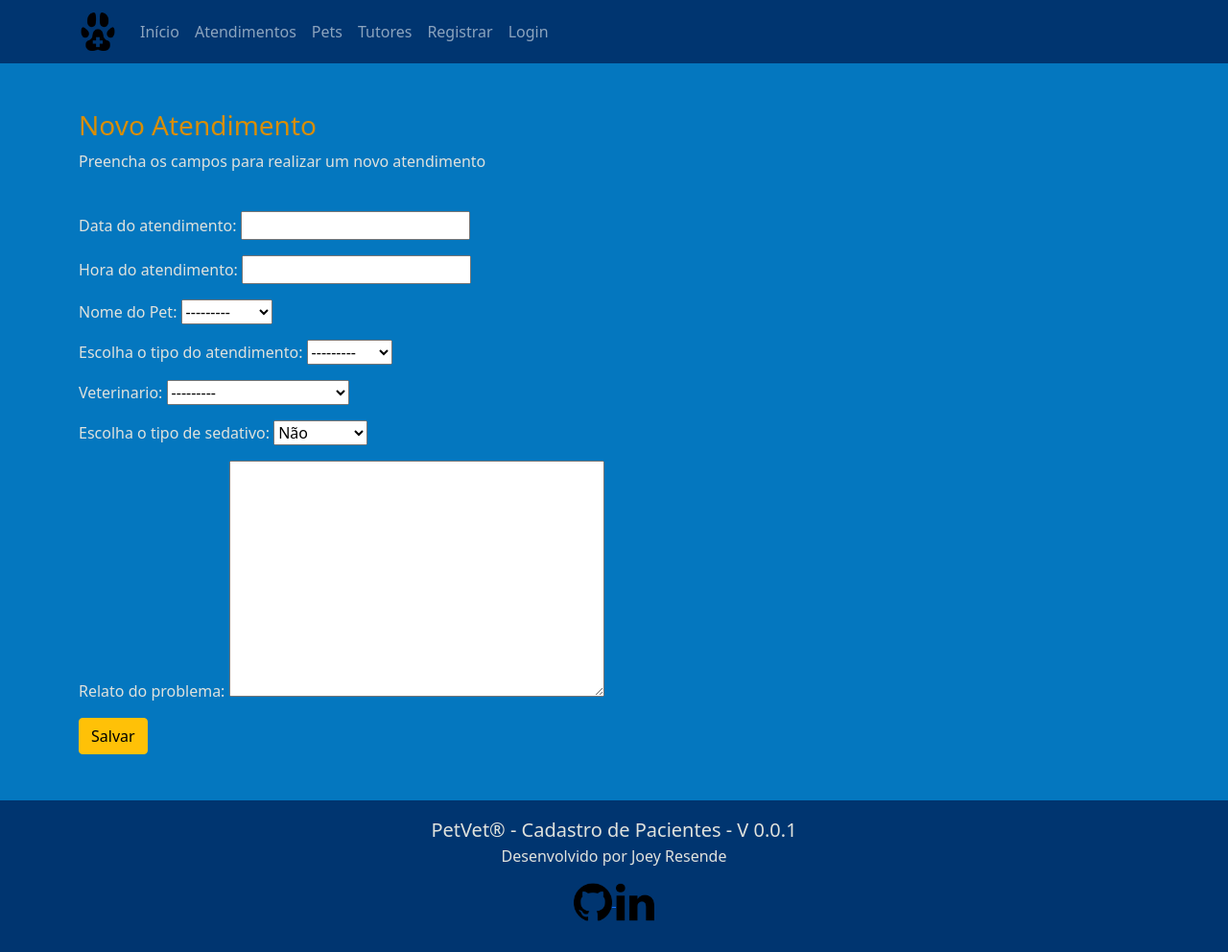
After one commit to Joey-Resende/PetVet, a Django app: page /core/medical_care_new/ in a window 1280 px wide. The commit adds this page. Shown: the whole page at 96% size. Run offline with Django 4.2, Linux system fonts and the light colour scheme; data comes from the database, SQL or seed files in the repository.

Commit message:
Criando o primeiro formulario de atendimento

```diff
--- a/PetVet/core/models.py
+++ b/PetVet/core/models.py
@@ -86,16 +86,18 @@ class MedicalCare(models.Model):
     """Model representing a classe Medical care."""
     id = models.AutoField(primary_key=True)
     date = models.DateField(null=True, blank=True,
-                            help_text='Data do atendimento')
-    time = models.TimeField(help_text='Hora do atendimento')
-    pet_name = models.ForeignKey('Pets', on_delete=models.SET_NULL, null=True)
+                            verbose_name='Data do atendimento')
+    time = models.TimeField(verbose_name='Hora do atendimento')
+    pet_name = models.ForeignKey(
+        'Pets', on_delete=models.SET_NULL, null=True, verbose_name="Nome do Pet")
     procedure = models.CharField(
-        max_length=8, choices=procedures, blank=True, help_text='Escolha o tipo do atendimento')
-    vet_name = models.ForeignKey('Vet', on_delete=models.SET_NULL, null=True)
+        max_length=8, choices=procedures, blank=True, verbose_name='Escolha o tipo do atendimento')
+    vet_name = models.ForeignKey(
+        'Vet', on_delete=models.SET_NULL, null=True, verbose_name="Veterinario")
     sedative = models.CharField(
-        max_length=8, choices=type_sedative, default='Não', blank=True, help_text='Escolha o tipo de sedativo')
+        max_length=8, choices=type_sedative, default='Não', blank=True, verbose_name='Escolha o tipo de sedativo')
     report = models.TextField(
-        max_length=1000, blank=True, help_text='Relato do problema')
+        max_length=1000, blank=True, verbose_name='Relato do problema')
 
     def get_absolute_url(self):
         """Returns the url to access a particular pet instance."""
--- a/PetVet/core/templates/core/base_model.html
+++ b/PetVet/core/templates/core/base_model.html
@@ -1,13 +1,16 @@
 {% load static %}
+
 <!DOCTYPE html>
 <html lang="pt-br">
-  <head>
+
+<head>
     <meta charset="utf-8" />
-    <meta name="viewport" content="width=device-width, initial-scale=1" />
+    <meta name="viewport" content="width=device-width, initial-scale=1, shrink-to-fit=no"/>
 
     {% block title %}
     <title>PetVet</title>
     {% endblock %}
+
     <link
       href="{% static 'img/favicon.ico/' %}"
       rel="shortcut icon"
@@ -24,6 +27,7 @@
 
   <body class="d-flex flex-column h-100">
     <main role="main" class="flex-shrink-0">
+
       {% block menu %}
       <nav class="navbar navbar-expand-lg navbar-dark">
         <div class="container">
@@ -125,7 +129,11 @@
       </nav>
       {% endblock %}
 
-      <div class="container py-5">{% block content %} {% endblock %}</div>
+      <div class="container py-5">
+        {% block content %}
+        {% endblock %}
+      </div>
+
     </main>
 
     <footer class="mt-auto">
--- /dev/null
+++ b/PetVet/core/templates/core/form.html
@@ -0,0 +1,20 @@
+{% extends 'core/base_model.html' %}
+
+{%block title%}
+<title>Novo Atendimento</title>
+{% endblock %}
+
+{%block content%}
+<h3>Novo Atendimento</h3>
+<p>Preencha os campos para realizar um novo atendimento</p><br>
+
+<form action="" method="POST">
+
+    {% csrf_token %}
+
+    {{ form.as_p }}
+
+    <button type="submit" class="btn btn-warning">Salvar</button>
+
+</form>
+{% endblock %}
--- a/PetVet/core/urls.py
+++ b/PetVet/core/urls.py
@@ -1,11 +1,12 @@
 from django.urls import path
-from .views import IndexView, MedicalCareDetailView, MedicalCareListView
+from .views import IndexView, MedicalCareDetailView, MedicalCareListView, MedicalCareCreate
 
 urlpatterns = [
     path('', IndexView.as_view(), name='index'),
     path('medical_cares/', MedicalCareListView.as_view(), name='medical_cares'),
     path('medical_care/<int:pk>', MedicalCareDetailView.as_view(),
          name='medical_care-detail'),
+    path('medical_care_new/', MedicalCareCreate.as_view(), name='medical_care_new'),
     # path('pets/', views.PetListView.as_view(), name='pets'),
     # path('pet/<int:pk>', views.PetDetailView.as_view(), name='pet-detail'),
     # path('tutores/', views.TutorListView.as_view(), name='tutores'),
--- a/PetVet/core/views.py
+++ b/PetVet/core/views.py
@@ -1,8 +1,8 @@
 from core.models import MedicalCare, Pets, Tutor, Vet
 from django.contrib.auth.mixins import LoginRequiredMixin
-from django.shortcuts import render
 from django.urls import reverse_lazy
 from django.views.generic import TemplateView
+from django.views.generic.edit import CreateView
 
 
 class IndexView(TemplateView):
@@ -25,6 +25,14 @@ class MedicalCareDetailView(LoginRequiredMixin, TemplateView):
     model = MedicalCare
     context_object_name = 'medicalcare_detail'
     template_name = 'core/medicalcare_detail.html'
+
+
+class MedicalCareCreate(CreateView):
+    model = MedicalCare
+    fields = ['date', 'time', 'pet_name',
+              'procedure', 'vet_name', 'sedative', 'report']
+    template_name = 'core/form.html'
+    success_url = reverse_lazy('index')
 
 
 '''
```
Also changed, not shown: PetVet/core/templates/core/index.html (+6 -2 lines).
